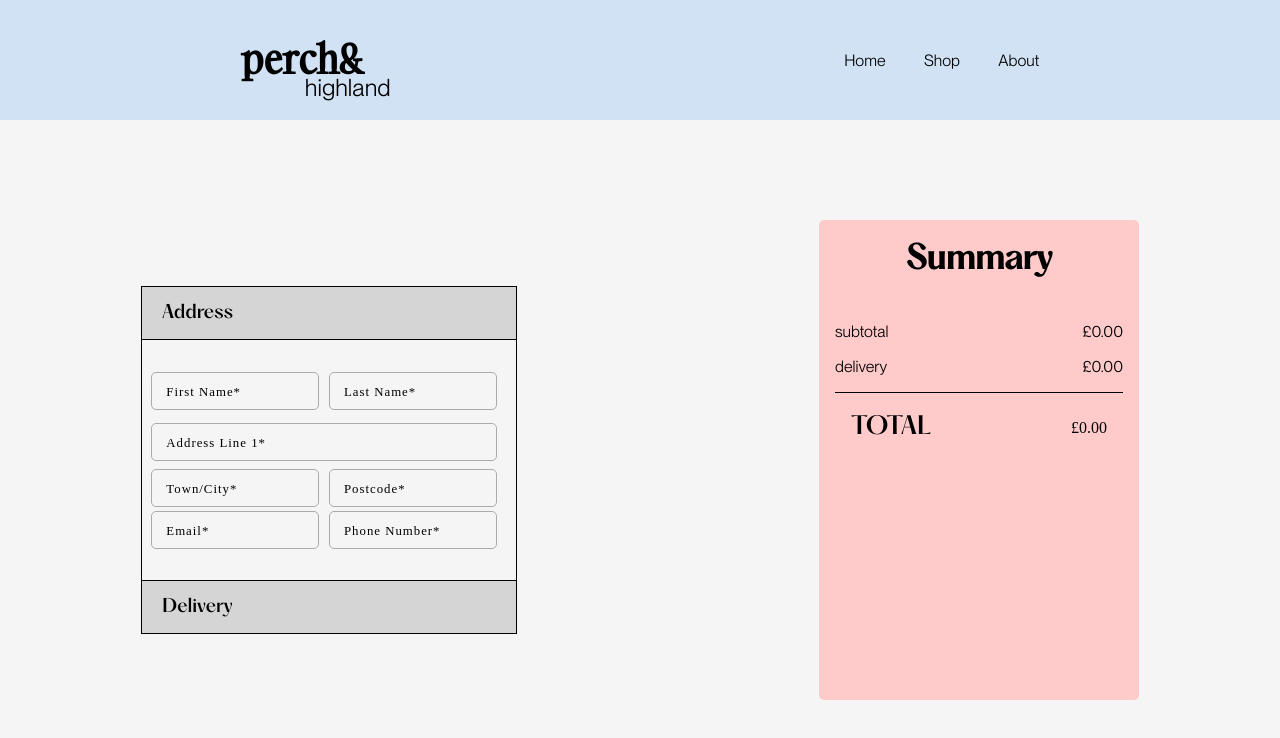
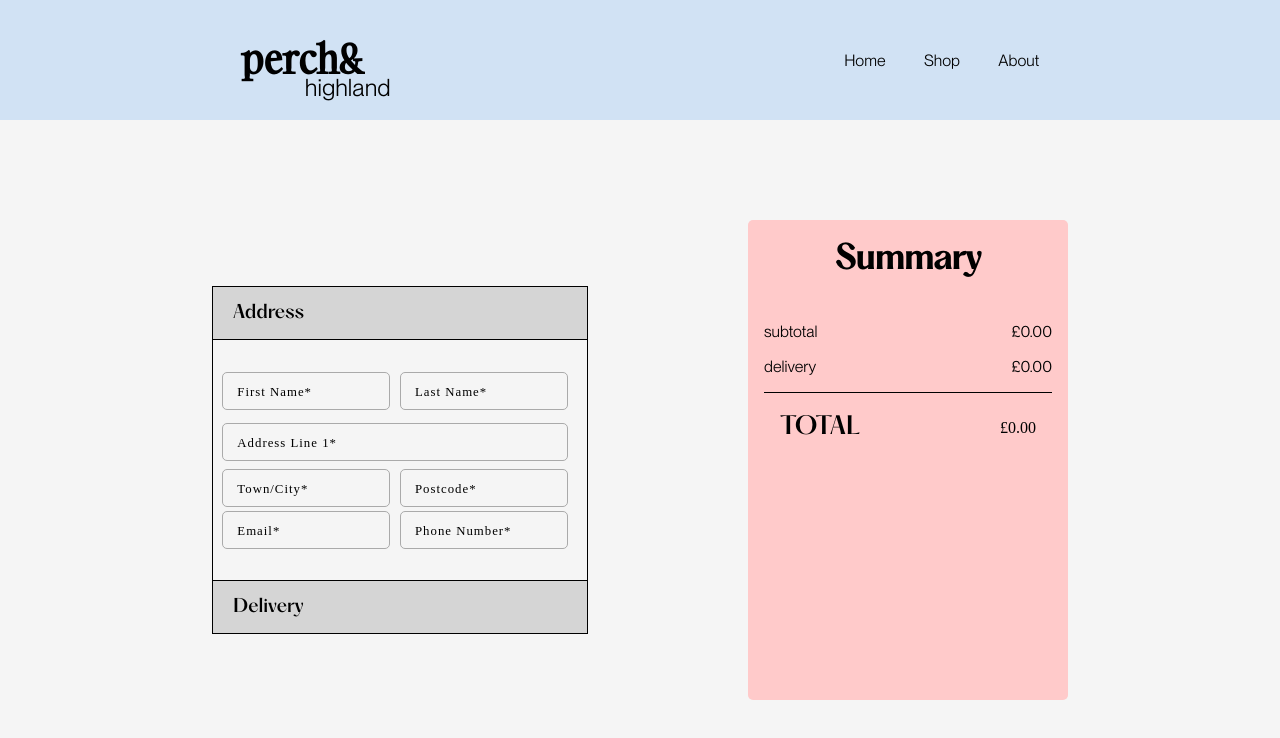
Before and after one commit to brian-david4/furniture-shop, a React (Vite) app in the folder furniture/: page /checkout/shipping-address in a window 1280 px wide. Shown: the top 738 px of the page. Built offline with nearby package versions, Linux system fonts and the light colour scheme; the HTML template or start-up script is replaced by a standard one; a web font is replaced by a local one.

Commit message:
Adjust ShippingAddress page layout

```diff
--- a/furniture/src/Pages/ShippingAddress/ShippingAddress.tsx
+++ b/furniture/src/Pages/ShippingAddress/ShippingAddress.tsx
@@ -16,7 +16,6 @@ const ShippingAddress = () => {
     <>
       <CheckoutNavbar />
       <div className={styles.bodyPlacement}>
-        {/* <DeliveryForm /> */}
         <Accordion items={items} />
         <SummaryBox disabled={false} />
       </div>
--- a/furniture/src/Pages/ShippingAddress/shipaddress.module.css
+++ b/furniture/src/Pages/ShippingAddress/shipaddress.module.css
@@ -3,10 +3,10 @@
   width: 100%;
   background-color: #f5f5f5;
   display: flex;
-  gap: 20px;
+  gap: 12.5vw;
   flex-direction: row;
   align-items: center;
-  justify-content: space-around;
+  justify-content: center;
   flex-direction: column;
   height: fit-content;
 }
```
